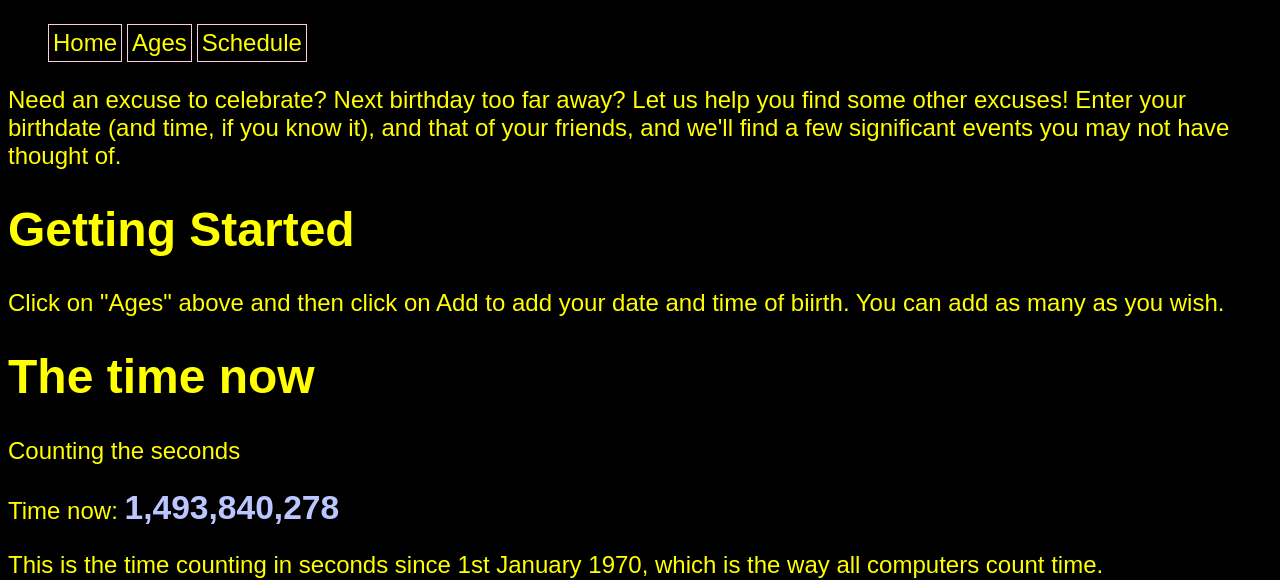
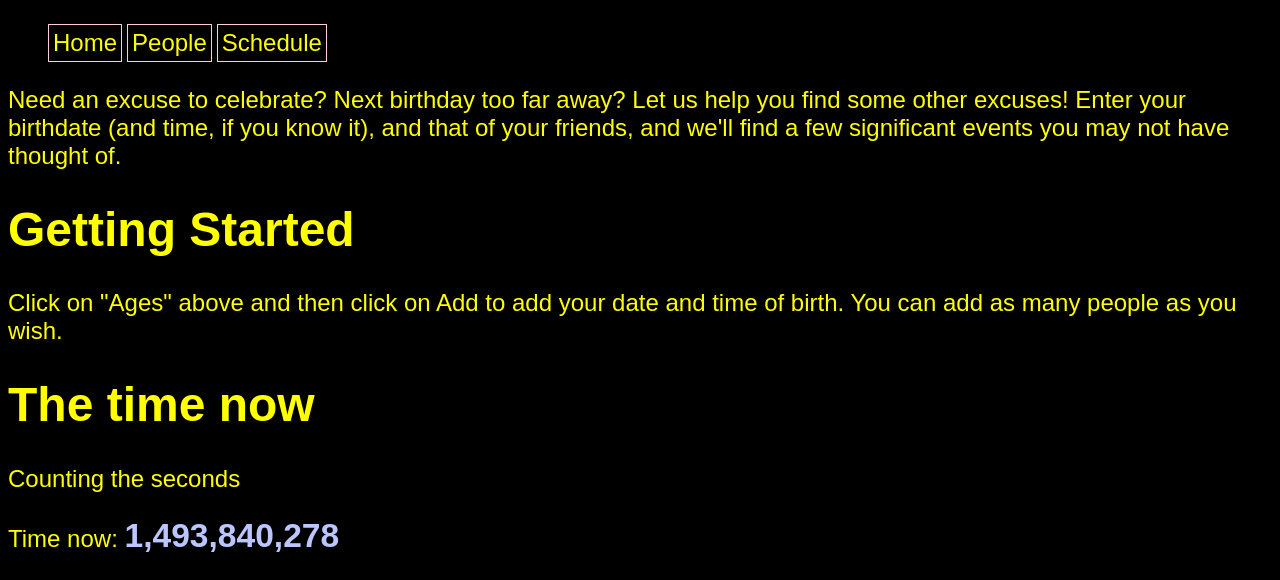
Before and after one commit to d2718281828/chron, a PHP site: page / in a window 1280 px wide. Shown: the part 36-616 px from the top of the page. Run offline with PHP 8.4, Linux system fonts and the light colour scheme; some libraries are stand-ins or nearby versions.

Commit message:
Renamed people

```diff
--- a/index.php
+++ b/index.php
@@ -21,7 +21,7 @@ Enter your birthdate (and time, if you know it), and that of your friends, and w
 may not have thought of.</p>
 <div class="if-no-people">
 <h1>Getting Started</h1>
-Click on "Ages" above and then click on Add to add your date and time of biirth. You can add as many as you wish.
+Click on "Ages" above and then click on Add to add your date and time of birth. You can add as many people as you wish.
 </div>
 <h1>The time now</h1>
 <p>Counting the seconds</p>
@@ -30,7 +30,7 @@ Click on "Ages" above and then click on Add to add your date and time of biirth.
 </div>
 
 <div id="summary" role="page" class="wholepage">
-<h1>Ages</h1>
+<h1>People</h1>
 <div id="addperson" class="button" data-name="">Add person</div>
 <div id="personedit" class="template personeditform">
 	<p>Add/Edit</p>
--- a/js/chron.js
+++ b/js/chron.js
@@ -281,10 +281,7 @@ add isme to the person record. or not, have a separate me variable
 		this.people = [];
 	}
 	agespage.prototype.linktext = function(){
-		return formatLink(this.pageid,"Ages");
-	}
-	agespage.prototype.addPerson_delete = function(p){
-		this.people.push(p);
+		return formatLink(this.pageid,"People");
 	}
 	agespage.prototype.render = function(){
 		var html = "";
@@ -696,7 +693,6 @@ add isme to the person record. or not, have a separate me variable
 			var tabs = "<ul>";
 			this.pages.forEach(function(page){
 				tabs+= '<li>'+page.linktext()+'</li>';
-				console.log("tabs",page.linktext());
 			});
 			tabs+= "</ul>";
 			$("#nav").html(tabs);
```
